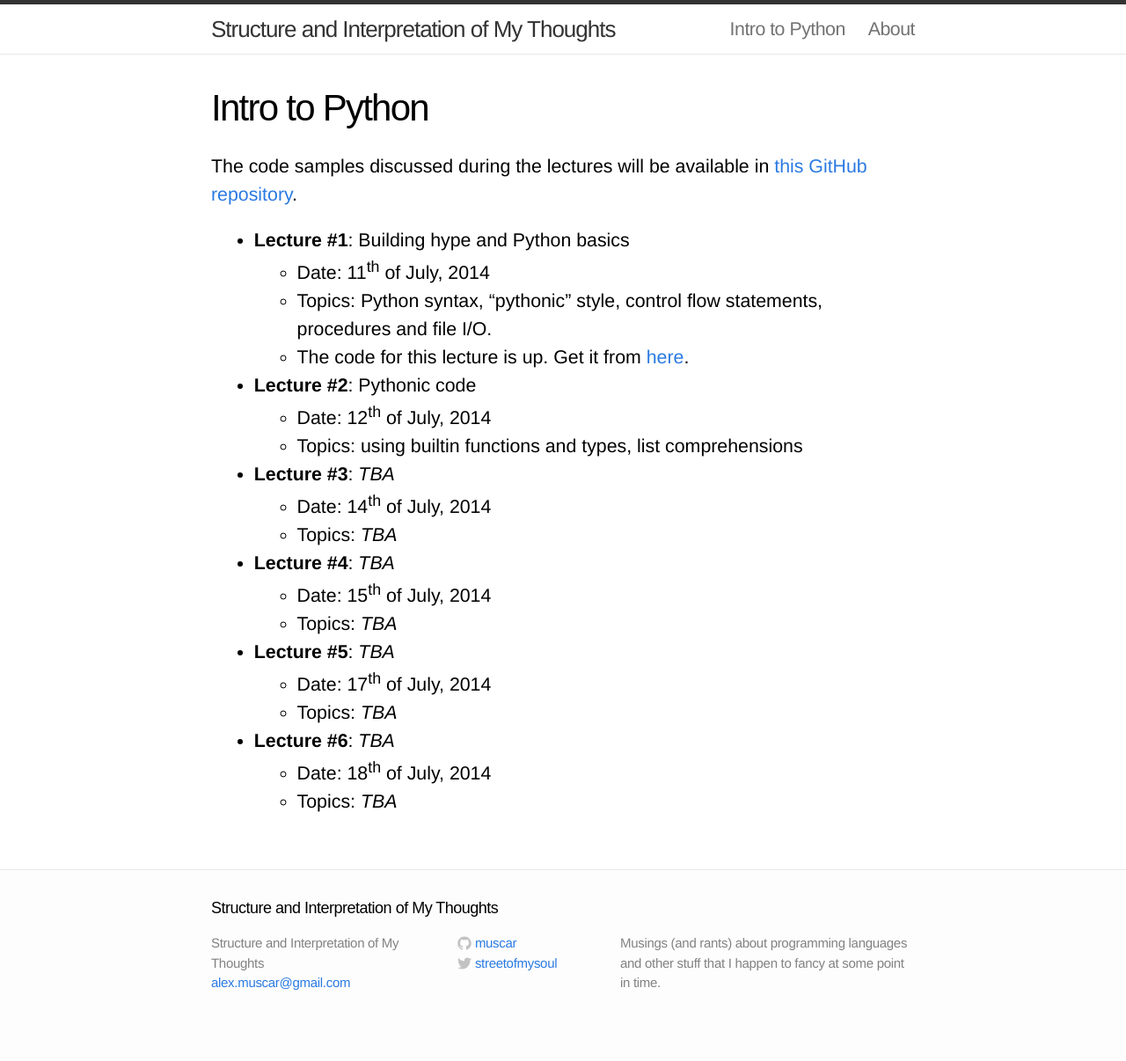
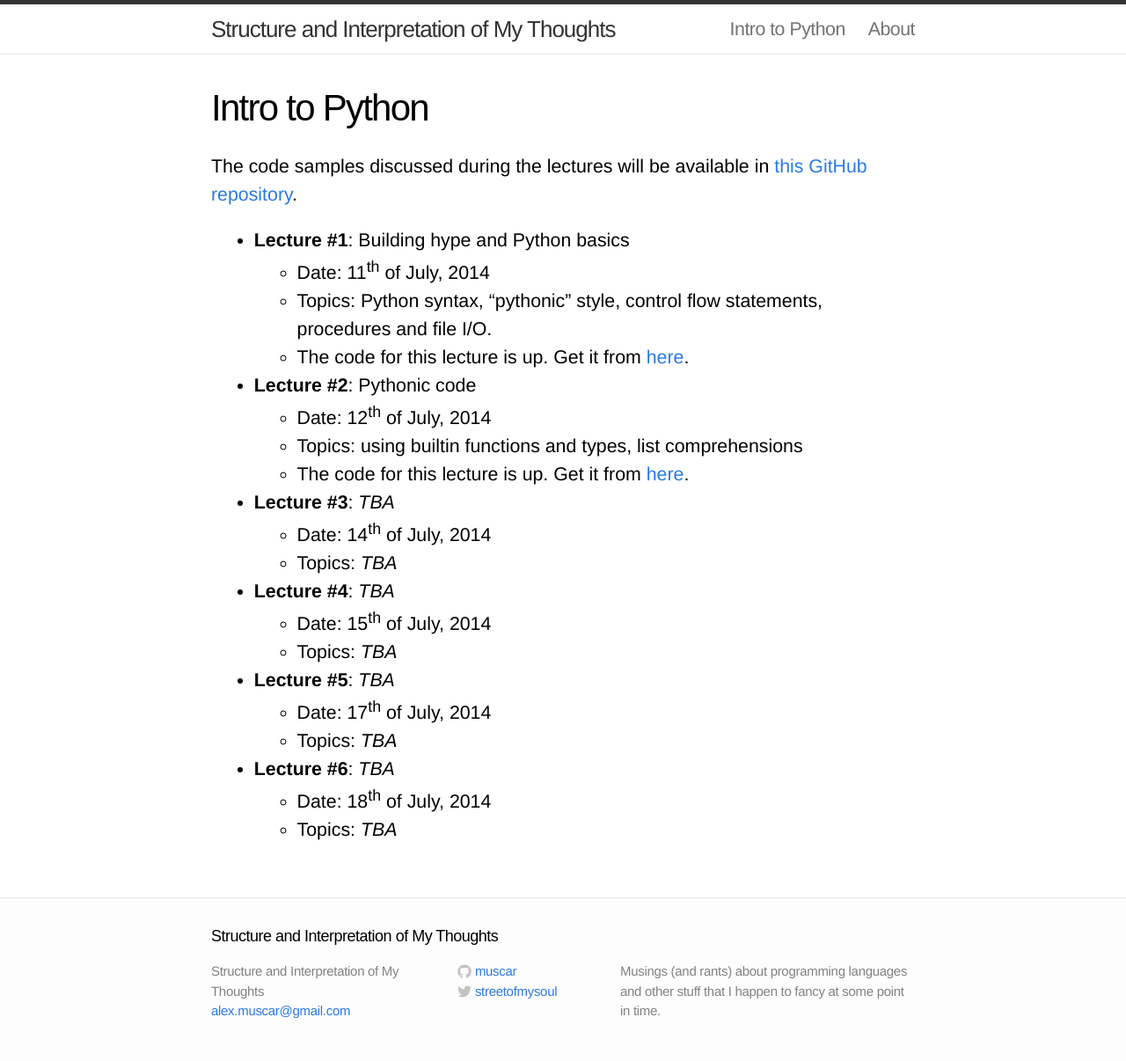
Before and after one commit to muscar/muscar.github.com, a Jekyll site: the page built from intro-to-python.md, in a window 1280 px wide. Shown: the whole page at 88% size. Built offline with Jekyll 4.4.1, drawn with Linux system fonts in a browser that asks for light colours; before the commit the page ends 1174 px from its top, so only the background shows below that.

Commit message:
Added link to code for lecture #2.

```diff
--- a/intro-to-python.md
+++ b/intro-to-python.md
@@ -15,6 +15,7 @@ procedures and file I/O.
 * **Lecture #2**: Pythonic code
     - Date: 12<sup>th</sup> of July, 2014
     - Topics: using builtin functions and types, list comprehensions
+    - The code for this lecture is up. Get it from [here](https://github.com/muscar/open4tech-intro-to-python/tree/master/lecture2).
 * **Lecture #3**: _TBA_
     - Date: 14<sup>th</sup> of July, 2014
     - Topics: _TBA_
```
